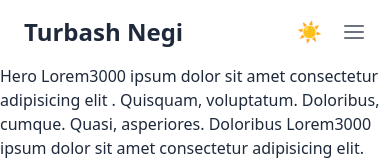
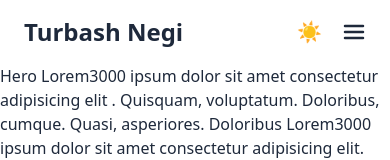
Before and after one commit to shikhar-ag87/Turbash-Portfolio-Website, a React (Create React App) app: page / in a window 390 px wide. Shown: the top 160 px of the page. Built offline with nearby package versions, Linux system fonts and the light colour scheme.

Commit message:
Added even more responsiveness added more breakpoints

```diff
--- a/src/components/Navbar.js
+++ b/src/components/Navbar.js
@@ -37,15 +37,15 @@ export default function Navbar() {
   };
 
   return (
-    <nav className="navbar sticky top-0 z-50 flex justify-between items-center bg-bg dark:bg-bg-dark text-fg dark:text-fg-dark border-border dark:border-border-dark px-6 md:px-12 py-4">
+    <nav className="navbar sticky top-0 z-50 flex justify-between items-center bg-bg dark:bg-bg-dark text-fg dark:text-fg-dark border-border dark:border-border-dark px-6 md:px-12 lg:px-20 py-4">
       <a href="./">
         <span className="text-2xl font-bold hover:text-indigo-600 dark:hover:text-indigo-400">
           Turbash Negi
         </span>
       </a>
 
-      <div className="flex nav-links-container gap-5 md:gap-10 items-center">
-        <ul className="nav-links hidden md:flex gap-10 text-lg">
+      <div className="flex nav-links-container gap-5 lg:gap-10 items-center">
+        <ul className="nav-links hidden md:flex gap-5 lg:gap-10 text-lg">
           {links.map((link) => (
             <a key={link} href={`#${link.toLowerCase()}`}>
               <li className="font-semibold hover:text-primary dark:hover:text-primary-dark cursor-pointer transition-colors duration-300 ">
@@ -59,10 +59,11 @@ export default function Navbar() {
           {theme === "dark" ? "🌙" : "☀️"}
         </button>
         <svg
-          className="block md:hidden w-6 h-6 text-gray-500 dark:text-gray-400 transition-colors duration-300"
+          className="block md:hidden cursor-pointer w-6 h-6 text-fg dark:text-fg-dark  hover:text-indigo-600 dark:hover:text-indigo-400 transition-colors duration-300"
+              aria-label="Close menu"
           fill="none"
           stroke="currentColor"
-          strokeWidth="2"
+          strokeWidth="2.5"
           strokeLinecap="round"
           strokeLinejoin="round"
           viewBox="0 0 24 24"
--- a/tailwind.config.js
+++ b/tailwind.config.js
@@ -1,6 +1,6 @@
 /** @type {import('tailwindcss').Config} */
 module.exports = {
-  darkMode: 'class', //
+  darkMode: 'class',
   content: ["./src/**/*.{js,jsx,ts,tsx}"],
   theme: {
       extend: {
```
